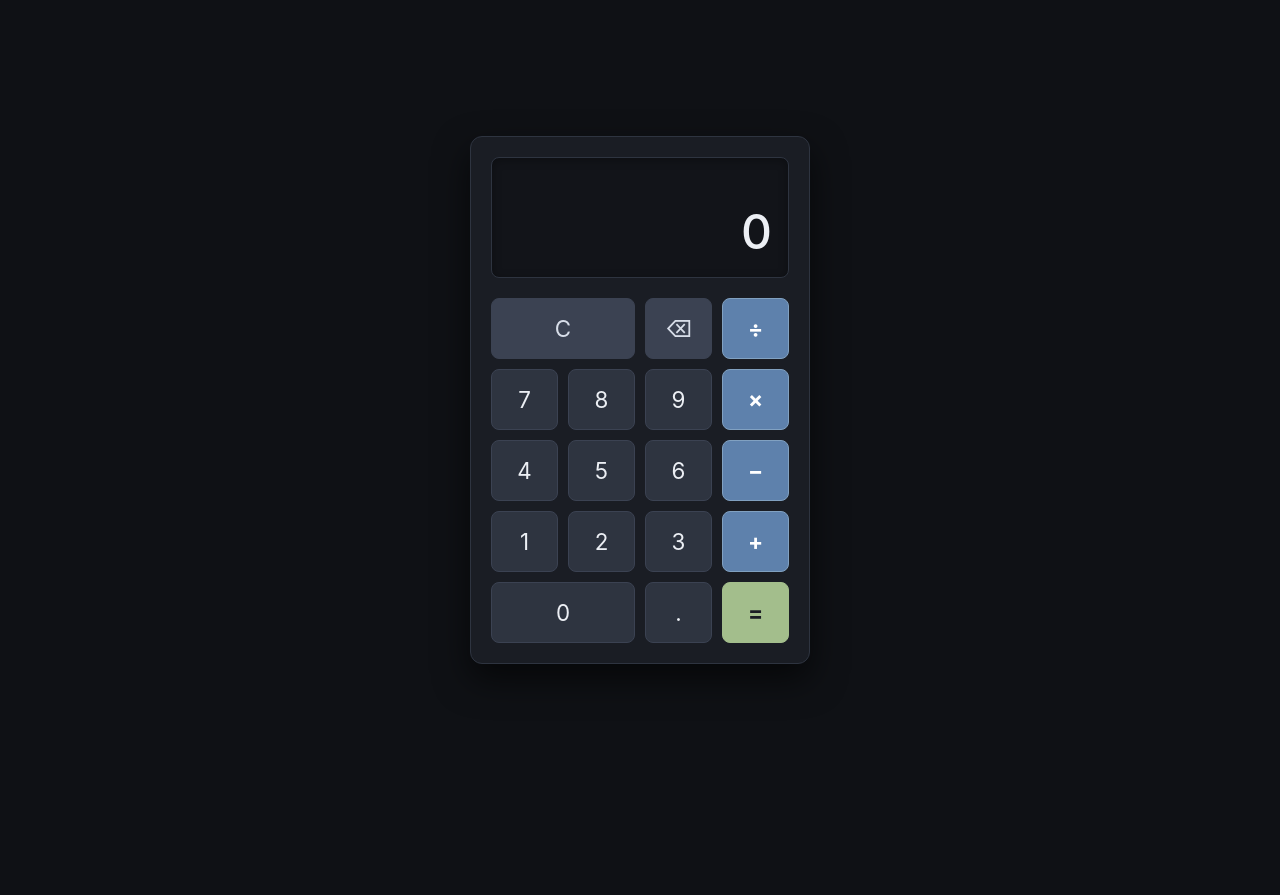
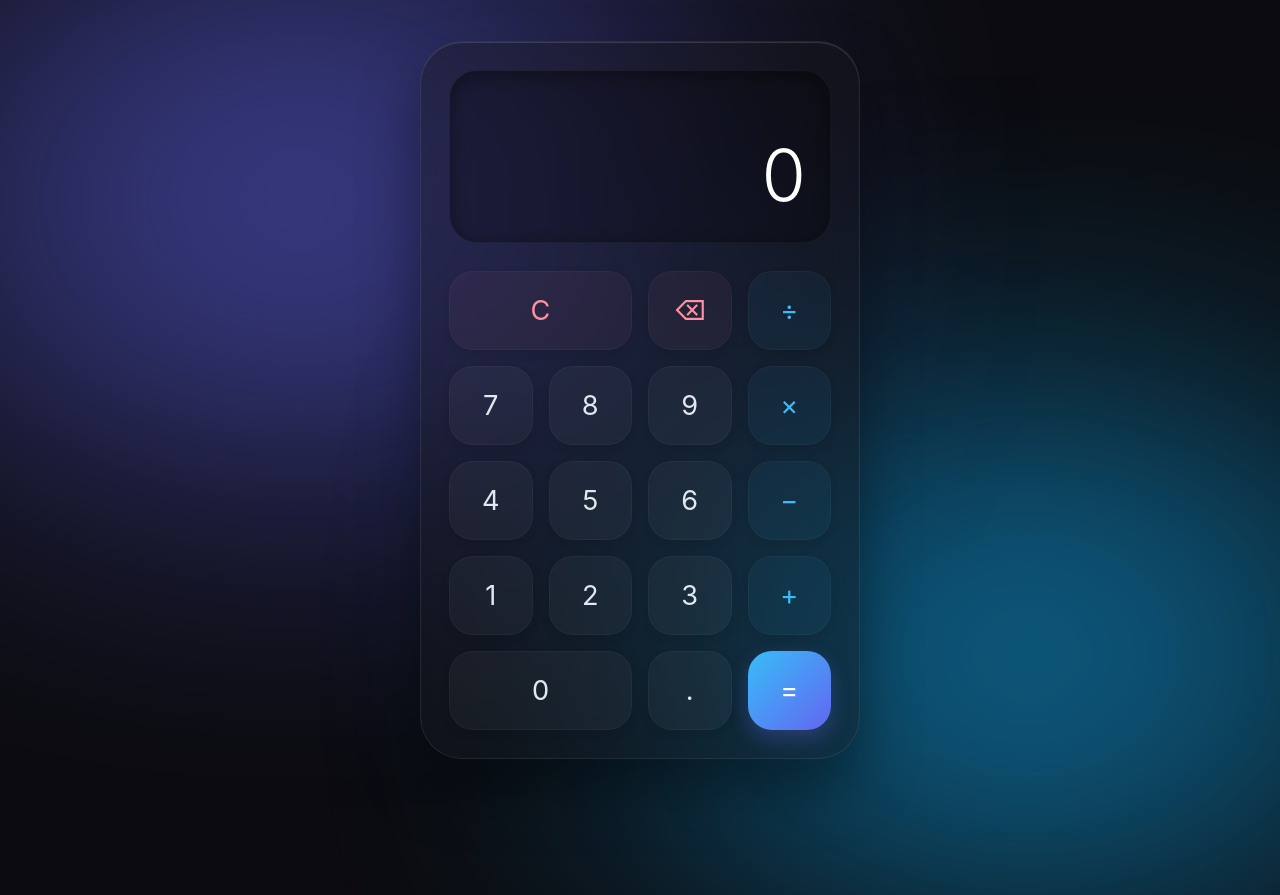
Before and after one commit to atrithakar/gh-actions-learn-1, a Flask app: page / in a window 1280 px wide; the page is wider, and only the part inside the window is pictured. Before the commit the page ends 664 px from the top of that part, so only its background shows below. Run offline with Flask 3, Linux system fonts and the light colour scheme.

Commit message:
design overhaul

```diff
--- a/static/style.css
+++ b/static/style.css
@@ -1,47 +1,97 @@
+/* Inject Apple's system font and smooth out rendering */
 * {
     box-sizing: border-box;
     margin: 0;
     padding: 0;
-    font-family: 'Inter', system-ui, -apple-system, sans-serif;
+    font-family: -apple-system, BlinkMacSystemFont, "SF Pro Rounded", "SF Pro Display", "Segoe UI", Roboto, Helvetica, sans-serif;
+    -webkit-font-smoothing: antialiased;
+    -moz-osx-font-smoothing: grayscale;
 }
 
 body {
-    background-color: #0f1115; /* Deeper, cooler terminal background */
+    background-color: #0c0c10;
     display: flex;
     justify-content: center;
     align-items: center;
     height: 100vh;
-    color: #e5e9f0;
+    color: #ffffff;
+    overflow: hidden;
+    position: relative;
+    z-index: 0;
 }
 
-.calculator {
-    background-color: #1a1d24;
-    border: 1px solid #2e3440;
-    border-radius: 12px;
-    box-shadow: 0 15px 35px rgba(0, 0, 0, 0.6);
-    width: 340px;
-    padding: 20px;
+/* --- Ambient Aurora Background --- */
+body::before, body::after {
+    content: '';
+    position: absolute;
+    width: 60vw;
+    height: 60vh;
+    border-radius: 50%;
+    filter: blur(140px);
+    z-index: -1;
+    animation: float 25s infinite alternate ease-in-out;
+    opacity: 0.6;
 }
 
+body::before {
+    background: #6366f1; /* Soothing Indigo */
+    top: -10%;
+    left: -10%;
+}
+
+body::after {
+    background: #0ea5e9; /* Ocean Blue */
+    bottom: -10%;
+    right: -10%;
+    animation-delay: -12s;
+}
+
+@keyframes float {
+    0% { transform: translate(0, 0) scale(1); }
+    50% { transform: translate(10%, 15%) scale(1.1); }
+    100% { transform: translate(-10%, -10%) scale(0.9); }
+}
+
+/* --- Calculator Main Body --- */
+.calculator {
+    /* Increased size */
+    width: 440px;
+    padding: 28px;
+
+    /* iPhone style large squircle */
+    border-radius: 42px;
+
+    /* Glassmorphism effect */
+    background: rgba(24, 24, 29, 0.4);
+    backdrop-filter: blur(30px);
+    -webkit-backdrop-filter: blur(30px);
+    border: 1px solid rgba(255, 255, 255, 0.08);
+    box-shadow:
+        0 30px 60px rgba(0, 0, 0, 0.4),
+        inset 0 1px 1px rgba(255, 255, 255, 0.15);
+}
+
+/* --- Display Section --- */
 .display-container {
     display: flex;
     flex-direction: column;
     align-items: flex-end;
     justify-content: flex-end;
-    background-color: #121419;
-    border-radius: 8px;
-    border: 1px solid #2e3440;
-    padding: 16px;
-    margin-bottom: 20px;
-    min-height: 100px;
-    box-shadow: inset 0 2px 10px rgba(0,0,0,0.3);
+    background: rgba(0, 0, 0, 0.25);
+    border-radius: 28px;
+    border: 1px solid rgba(255, 255, 255, 0.03);
+    padding: 24px;
+    margin-bottom: 28px;
+    min-height: 140px;
+    box-shadow: inset 0 4px 20px rgba(0,0,0,0.4);
 }
 
 .prev-display {
-    color: #8892b0;
-    font-size: 1.1rem;
-    min-height: 24px;
-    margin-bottom: 4px;
+    color: rgba(255, 255, 255, 0.5);
+    font-size: 1.4rem;
+    font-weight: 400;
+    min-height: 28px;
+    margin-bottom: 8px;
     letter-spacing: 1px;
 }
 
@@ -49,77 +99,96 @@ body {
     width: 100%;
     background: none;
     border: none;
-    color: #eceff4;
-    font-size: 3rem;
+    color: #ffffff;
+    font-size: 4.5rem; /* Massive typography */
+    font-weight: 300;
     text-align: right;
     outline: none;
-    font-weight: 500;
+    /* Force opacity for disabled input */
+    opacity: 1;
+    -webkit-text-fill-color: #ffffff;
 }
 
+/* --- Keypad Grid --- */
 .keypad {
     display: grid;
     grid-template-columns: repeat(4, 1fr);
-    gap: 10px;
+    gap: 16px;
 }
 
+/* --- Button Styling --- */
 .btn {
-    background-color: #2e3440;
-    border: 1px solid #3b4252;
-    border-radius: 8px;
-    color: #eceff4;
-    font-size: 1.4rem;
-    padding: 16px;
+    background: rgba(255, 255, 255, 0.04);
+    border: 1px solid rgba(255, 255, 255, 0.03);
+    border-radius: 24px; /* iPhone app icon curvature */
+    color: #e2e8f0;
+    font-size: 1.7rem;
+    font-weight: 400;
+    padding: 22px;
     cursor: pointer;
-    transition: all 0.15s ease;
+    transition: all 0.2s cubic-bezier(0.25, 0.46, 0.45, 0.94);
     user-select: none;
+    box-shadow: 0 4px 10px rgba(0, 0, 0, 0.1);
+}
+
+.btn:hover {
+    background: rgba(255, 255, 255, 0.08);
+    transform: translateY(-2px);
 }
 
 .btn:active {
-    transform: scale(0.95);
-    background-color: #434c5e;
+    transform: scale(0.92);
+    background: rgba(255, 255, 255, 0.12);
 }
 
-.btn:hover {
-    background-color: #3b4252;
-}
-
+/* --- Action Buttons (Clear, Backspace) --- */
 .btn-action {
-    background-color: #3b4252;
-    color: #d8dee9;
+    color: #ff8fa3; /* Soft pastel pink/coral */
+    background: rgba(255, 143, 163, 0.05);
 }
 
 .btn-action:hover {
-    background-color: #4c566a;
+    background: rgba(255, 143, 163, 0.1);
 }
 
+/* --- Operator Buttons (+, -, *, /) --- */
 .operator {
-    background-color: #5e81ac;
-    border-color: #81a1c1;
-    color: #ffffff;
-    font-weight: bold;
+    color: #38bdf8; /* Soft soothing cyan */
+    background: rgba(56, 189, 248, 0.05);
 }
 
 .operator:hover {
-    background-color: #81a1c1;
+    background: rgba(56, 189, 248, 0.15);
 }
 
-/* Clear visual feedback for the selected operator */
+/* Active Operator Feedback */
 .operator.active {
-    background-color: #eceff4;
-    color: #5e81ac;
-    box-shadow: inset 0 0 10px rgba(0,0,0,0.1);
+    background: #38bdf8;
+    color: #0c0c10;
+    box-shadow: 0 0 20px rgba(56, 189, 248, 0.4);
+    transform: scale(0.96);
 }
 
+/* --- Equals Button (Gradient Accent) --- */
 .operator.equals {
-    background-color: #a3be8c;
-    border-color: #a3be8c;
-    color: #1a1d24;
+    background: linear-gradient(135deg, #38bdf8 0%, #6366f1 100%);
+    color: #ffffff;
+    border: none;
+    box-shadow: 0 8px 20px rgba(99, 102, 241, 0.3);
 }
 
 .operator.equals:hover {
-    background-color: #8fbcbb;
+    background: linear-gradient(135deg, #7dd3fc 0%, #818cf8 100%);
+    transform: translateY(-2px);
 }
 
+.operator.equals:active {
+    transform: scale(0.92);
+}
+
+/* --- Layout Utilities --- */
 .span-2 {
     grid-column: span 2;
+    /* Allows the 0 button to span naturally while keeping the squircle radius */
+    aspect-ratio: auto;
 }
```
